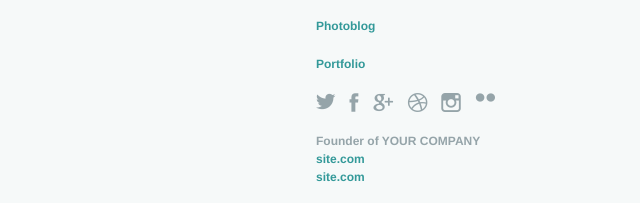
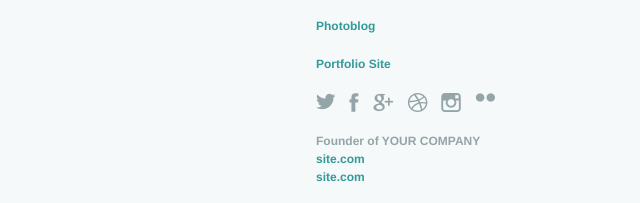
Before and after one commit to mishawebdev/mishawebdev.github.io, a plain HTML site: page index.html in a window 1280 px wide. Shown: the part 435-638 px from the top of the page, 52-692 px from the left. Drawn offline with Linux system fonts and the light colour scheme.

Commit message:
upd link
upd link

```diff
--- a/index.html
+++ b/index.html
@@ -32,7 +32,7 @@
 			<p><a href="https://mishawebdev.github.io/mycssblog/">My CSS Blog</a></p>
 			<p><a href="https://mishawebdev.github.io/mylandingpagecat/">Purrfect Match Landing</a></p>
 			<p><a href="https://mishawebdev.github.io/photoblog/">Photoblog</a></p>
-			<p><a href="https://mishawebdev.github.io/portfolio/">Portfolio</a></p>
+			<p><a href="https://mishawebdev.github.io/portfolio/">Portfolio Site</a></p>
 
 			<ul class="social-icons">
 				<li><a class="twitter" href="#" title="Twitter">Twitter</a></li>
```
